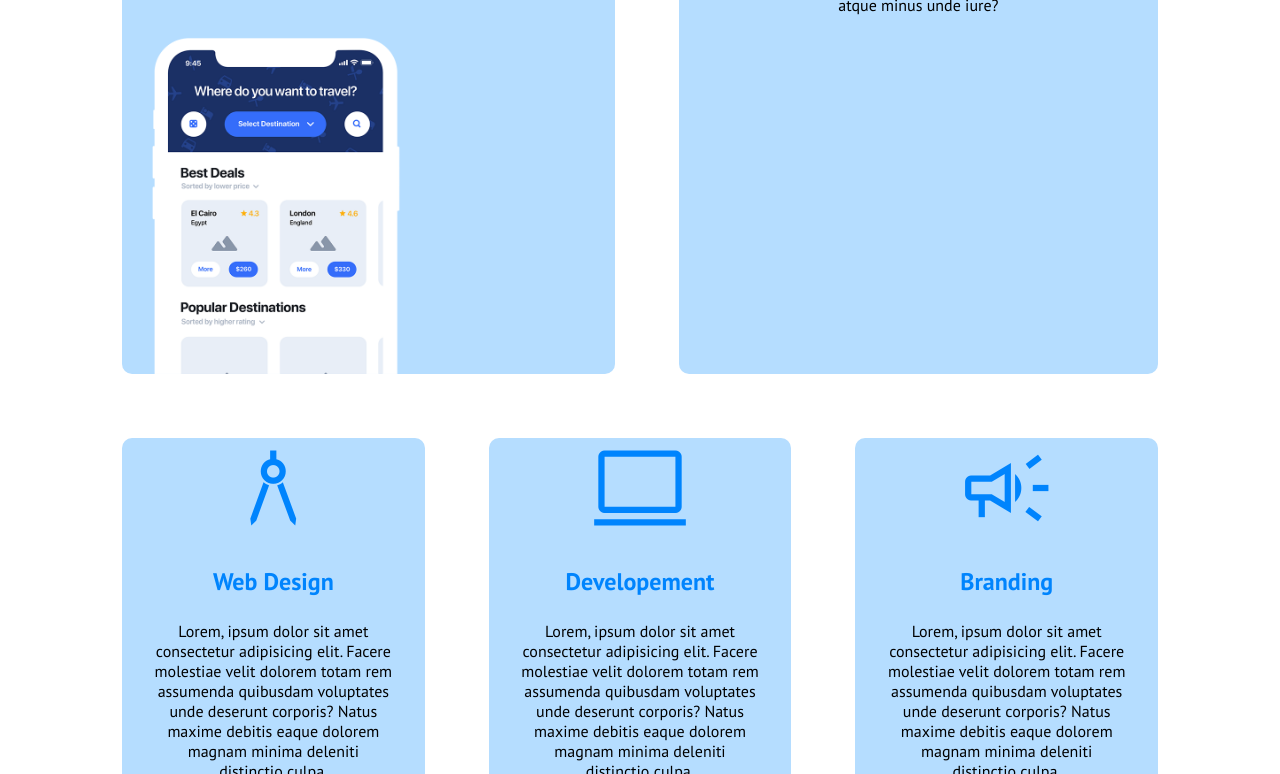
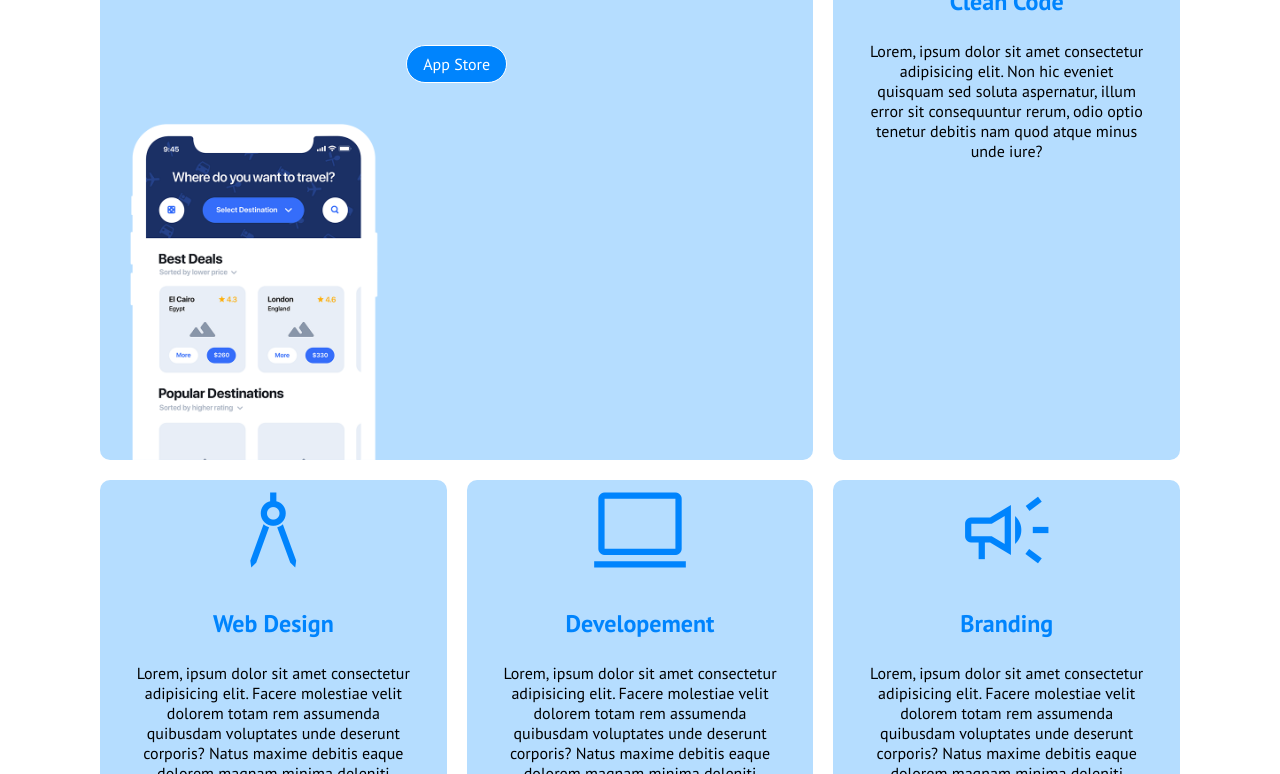
Before and after one commit to MicheleBenaco/htmlcss-responsive-layout, a plain HTML site: page index.html in a window 1280 px wide. Shown: the part 280-1054 px from the top of the page. Drawn offline with nearby package versions, Linux system fonts and the light colour scheme.

Commit message:
section1

```diff
--- a/style/style.css
+++ b/style/style.css
@@ -1,4 +1,6 @@
 /* UTILITY */
+
+
 *{
     margin: 0;
     padding: 0;
@@ -168,34 +170,24 @@ label .menu {
 
 
 
+/* adsadasdadadad */
 
 
-
-
-
-
-
-
-
-
-
-
-
-
-
-/* adsadasdadadad */
+.cont-cards{
+    padding-top: 8em;
+}
 
 
 .card{
     background-color: var(--lightblue);
     border-radius: 10px;
-    margin: 2em;
+    margin: 10px;
 }
 
 .card-big{
     background-color: var(--lightblue);
     border-radius: 10px;
-    margin: 2em;
+    margin: 10px;
 }
 
 .card-h2{
@@ -328,6 +320,7 @@ label .menu {
     height: 200px;
     margin-top: 2em;
     border-radius: 50%;
+    object-fit: cover;
 
 }
 
@@ -458,11 +451,11 @@ footer{
     }
 
     .card-big{
-        width: calc(66%,66 - 2em);
+        width: calc((100% / 1) - 20px);
     }
 
     .card{
-        width: calc(33%,33 -2em);
+        width: calc((100% / 2) - 25px);
     }
 
     .img-phone{
```
Also changed, not shown: index.html (+1 -0 lines).
